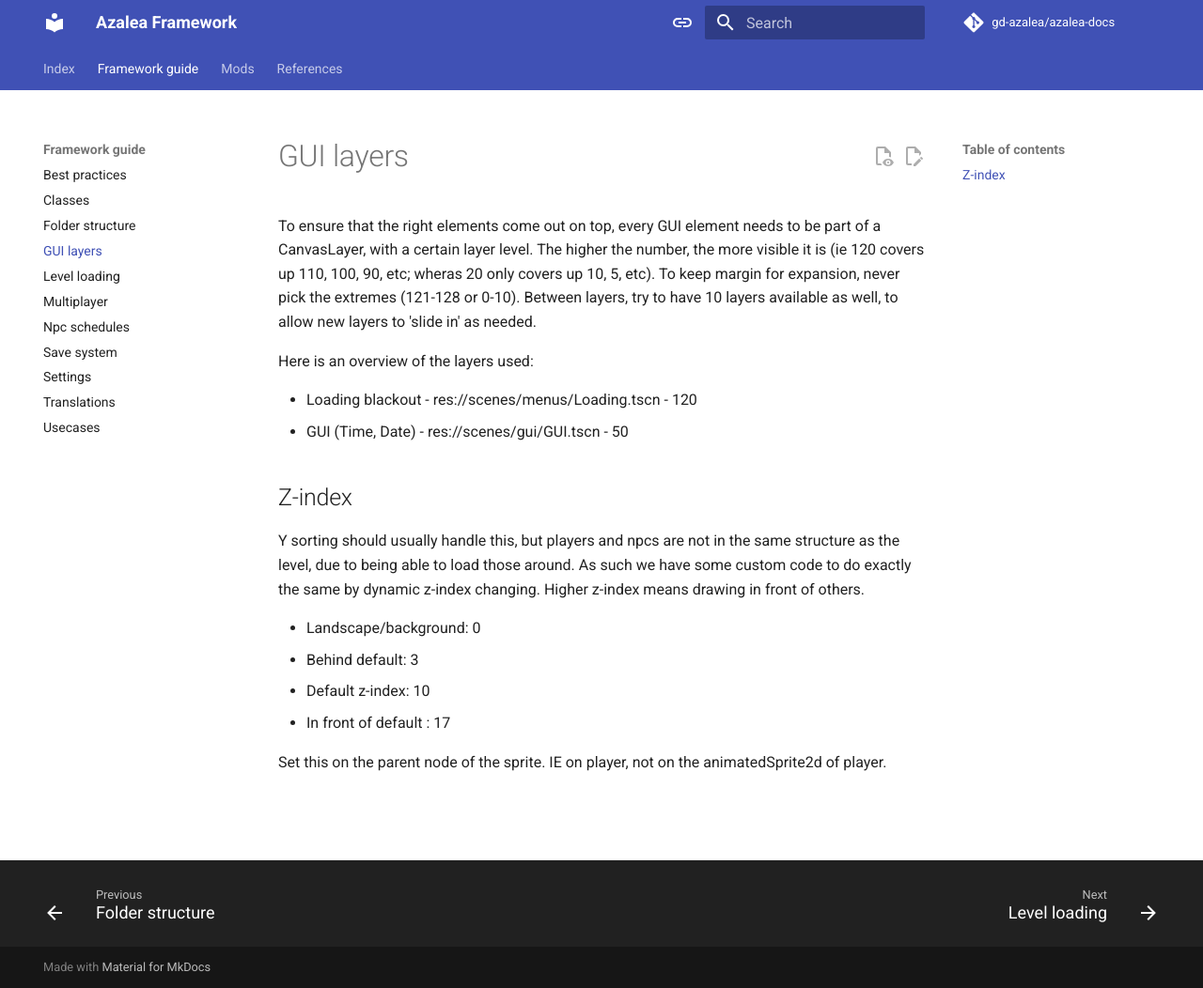
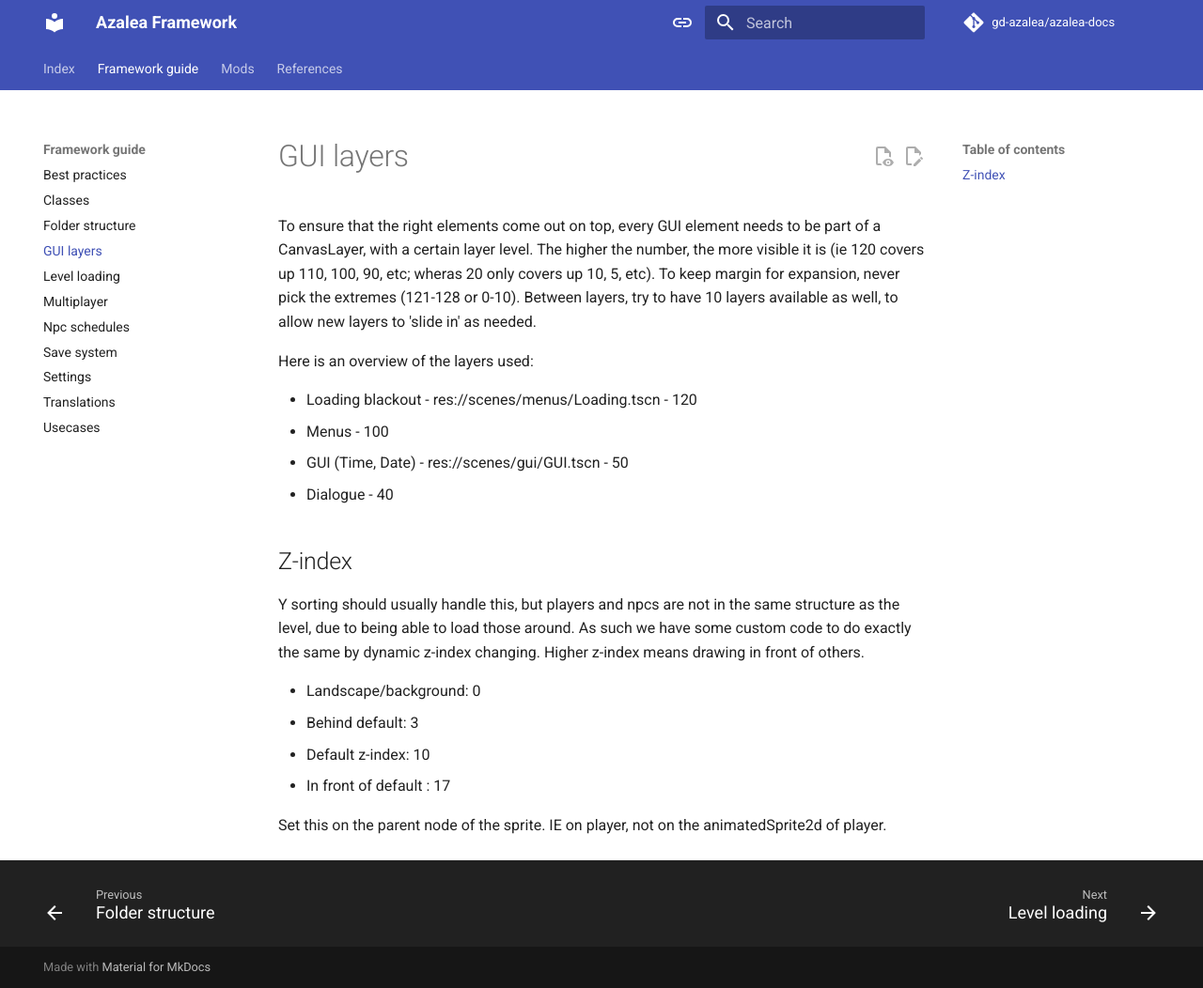
Before and after one commit to gd-azalea/azalea-docs, an MkDocs documentation site: the page built from docs/framework-guide/gui-layers.md, in a window 1280 px wide and 1052 px high. Shown: the whole window at 94% size. Built offline with MkDocs 1.6.1 and Material for MkDocs 9.7.7, drawn with Linux system fonts in a browser that asks for light colours; comment, search, counter and statistics services are not loaded.

Commit message:
Update gui-layers.md

```diff
--- a/docs/framework-guide/gui-layers.md
+++ b/docs/framework-guide/gui-layers.md
@@ -5,7 +5,9 @@ To ensure that the right elements come out on top, every GUI element needs to be
 Here is an overview of the layers used:
 
 - Loading blackout - res://scenes/menus/Loading.tscn - 120
+- Menus - 100
 - GUI (Time, Date) - res://scenes/gui/GUI.tscn - 50
+- Dialogue - 40
 
 ## Z-index
 
```
